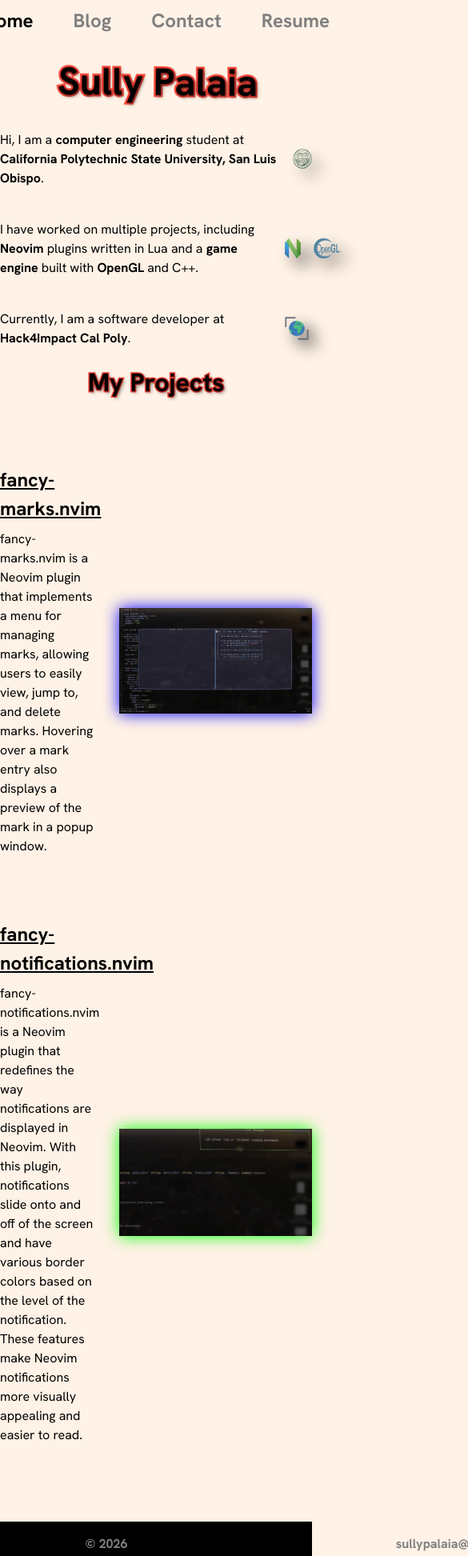
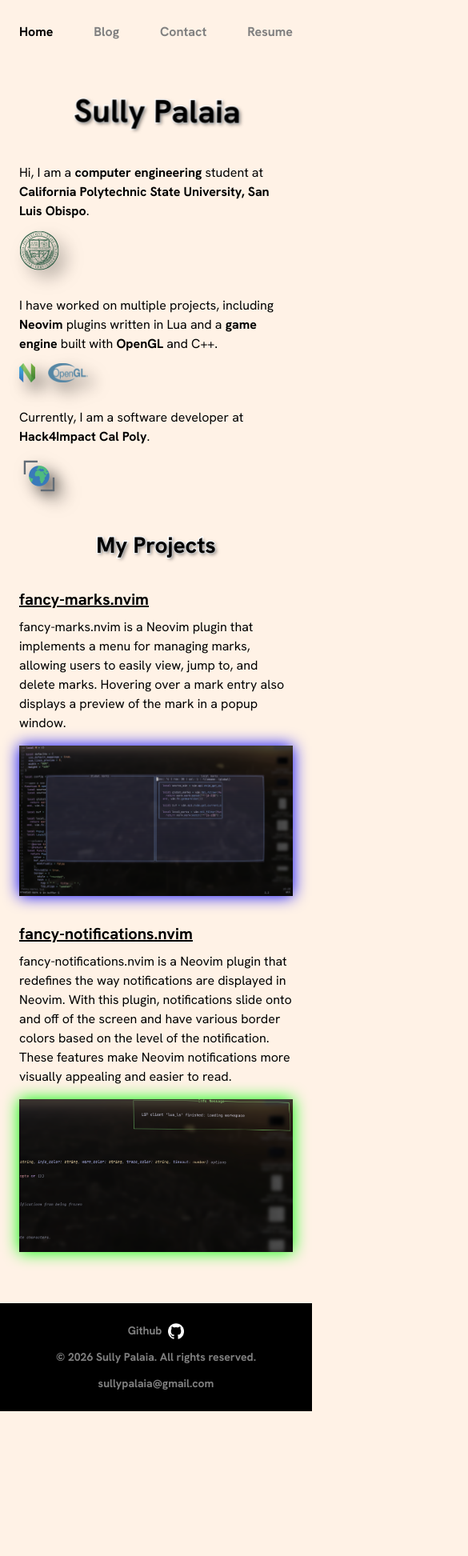
Before and after one commit to sullypalaia/sullypalaia.dev, a Next.js app: page / in a window 390 px wide. Shown: the top 1945 px of the page at 80% size, 585 px wide, since content can reach past the window. After the commit the page ends 1764 px from the top, so only its background shows below. Built offline with nearby package versions, Linux system fonts and the light colour scheme.

Commit message:
make website responsive on mobile devices

```diff
--- a/src/styles/footer.module.css
+++ b/src/styles/footer.module.css
@@ -25,3 +25,22 @@
   filter: invert(1);
   height: 80%;
 }
+
+@media (max-width: 75rem) {
+  .footer_content {
+    flex-direction: column;
+    align-items: center;
+    gap: 0.75rem;
+    padding: 1.5rem;
+    text-align: center;
+    font-size: 0.875rem;
+  }
+
+  .github {
+    align-items: center;
+  }
+
+  .github_icon {
+    height: 20px;
+  }
+}
--- a/src/styles/globals.css
+++ b/src/styles/globals.css
@@ -31,3 +31,9 @@ body {
 footer {
   margin-top: auto;
 }
+
+@media (max-width: 48rem) {
+  main {
+    padding-inline: 1.5rem;
+  }
+}
--- a/src/styles/navbar.module.css
+++ b/src/styles/navbar.module.css
@@ -40,3 +40,21 @@
   color: #ff4538;
   transform: scale(1.1);
 }
+
+@media (max-width: 48rem) {
+  .navbar_container {
+    margin: 1rem 1.5rem;
+  }
+
+  .navbar {
+    width: 100%;
+    justify-content: space-between;
+    flex-wrap: wrap;
+    gap: 0.5rem 1rem;
+  }
+
+  .navbar a {
+    font-size: 1rem;
+    padding-block: 0.75rem;
+  }
+}
--- a/src/styles/page.module.css
+++ b/src/styles/page.module.css
@@ -6,7 +6,7 @@
   font-size: 3rem;
   text-shadow: 2px 2px 4px rgba(0, 0, 0, 0.5);
   font-weight: bold;
-  -webkit-text-stroke: 5px #ff4538;
+  -webkit-text-stroke: 5px white;
   paint-order: stroke fill;
 }
 
@@ -51,7 +51,7 @@
   margin-top: 5%;
   font-size: 2rem;
   text-shadow: 2px 2px 4px rgba(0, 0, 0, 0.5);
-  -webkit-text-stroke: 3px #ff4538;
+  -webkit-text-stroke: 3px white;
   paint-order: stroke fill;
   font-weight: bold;
 }
@@ -105,3 +105,70 @@
 .project2_image:hover {
   transform: scale(1.1);
 }
+
+@media (max-width: 48rem) {
+  .name {
+    margin-top: 2rem;
+    font-size: 2.5rem;
+    -webkit-text-stroke-width: 3px;
+  }
+
+  .intro {
+    margin-top: 2rem;
+    gap: 2rem;
+    align-items: stretch;
+  }
+
+  .personal_intro,
+  .projects_intro,
+  .experience_intro {
+    flex-direction: column;
+    align-items: flex-start;
+    gap: 0.75rem;
+  }
+
+  .project_header {
+    margin-top: 2.5rem;
+    font-size: 1.75rem;
+  }
+
+  .projects {
+    width: 100%;
+    gap: 2rem;
+    margin-bottom: 2rem;
+  }
+
+  .project1,
+  .project2 {
+    width: 100%;
+    flex-direction: column;
+    gap: 1rem;
+  }
+
+  .project1_text,
+  .project2_text {
+    width: 100%;
+  }
+
+  .project1_text h3,
+  .project2_text h3 {
+    font-size: 1.25rem;
+    overflow-wrap: anywhere;
+  }
+
+  .project1_image,
+  .project2_image {
+    width: min(100%, 350px);
+  }
+
+  .project1_image img,
+  .project2_image img {
+    width: 100%;
+    height: auto;
+  }
+
+  .project1_image:hover,
+  .project2_image:hover {
+    transform: none;
+  }
+}
```
